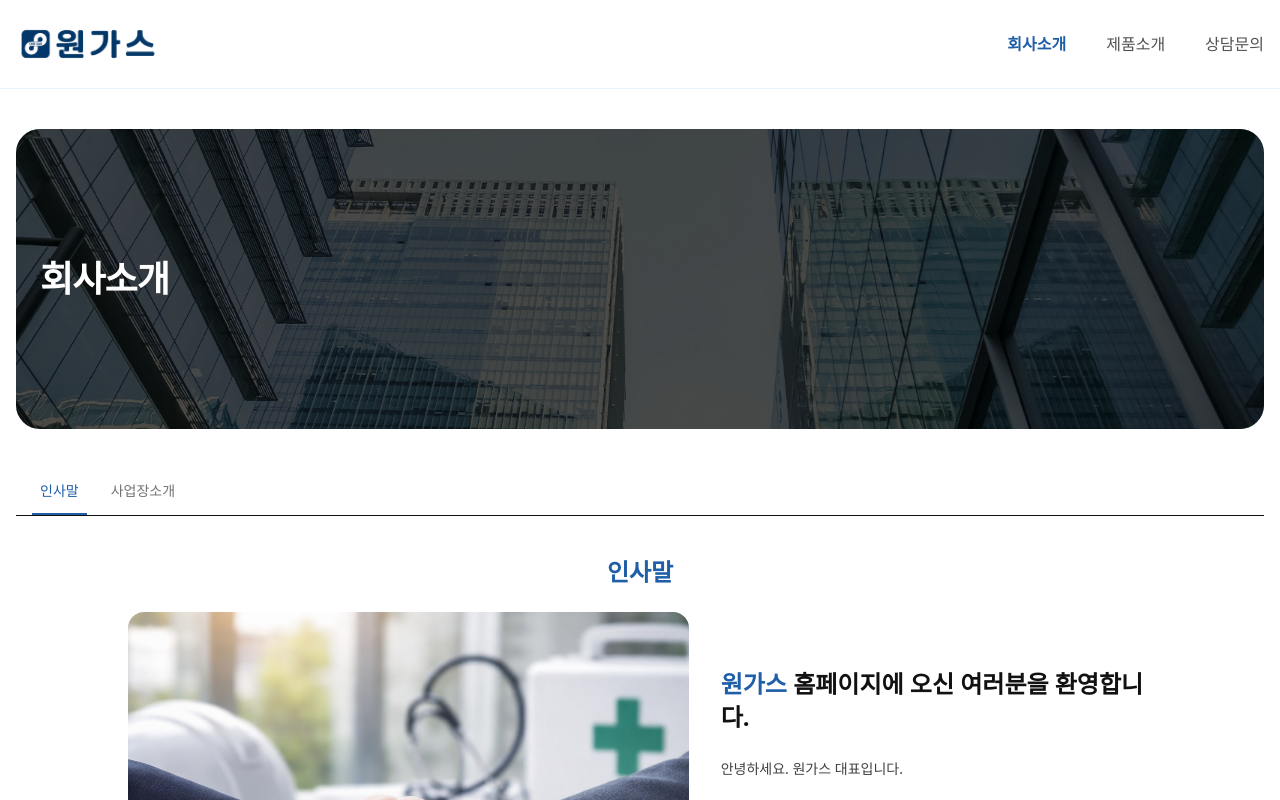
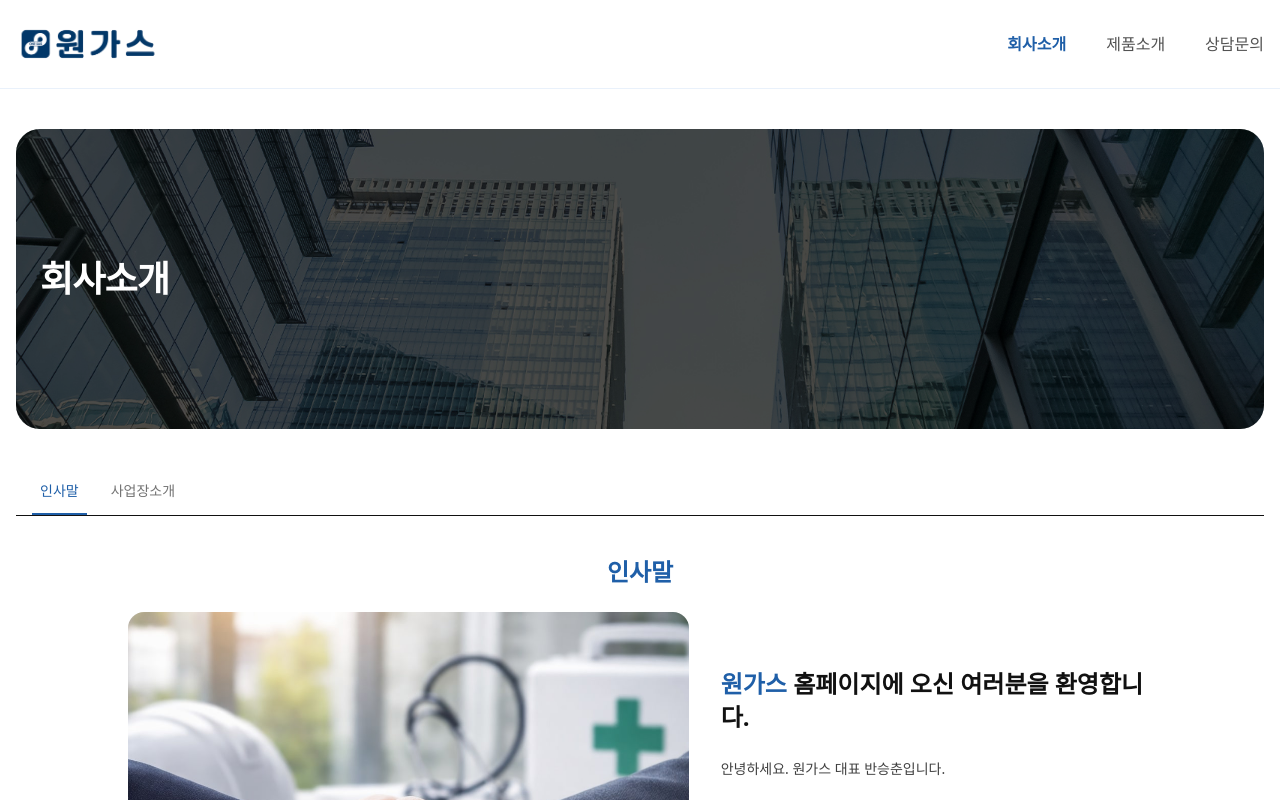
Before and after one commit to illilili/onegas, a Next.js app: page /company/greeting in a window 1280 px wide. Shown: the top 800 px of the page. Built offline with nearby package versions, Linux system fonts and the light colour scheme; a web font is replaced by a local one.

Commit message:
feat: 회사 정보 수정

```diff
--- a/src/app/company/greeting/page.tsx
+++ b/src/app/company/greeting/page.tsx
@@ -27,7 +27,7 @@ export default function GreetingPage() {
               홈페이지에 오신 여러분을 환영합니다.
             </h3>
             <div className="space-y-4 text-sm leading-6 text-neutral-700">
-              <p>안녕하세요. 원가스 대표입니다.</p>
+              <p>안녕하세요. 원가스 대표 반승춘입니다.</p>
               <p>“안전은 모든 것의 시작입니다.”</p>
               <p>
                 원가스는 이 신념을 바탕으로, 안전한 가스 공급과 철저한 품질 관리로
```
